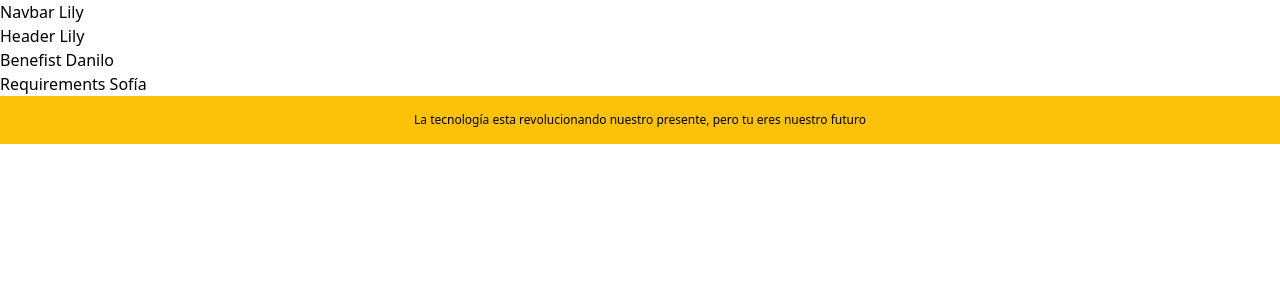
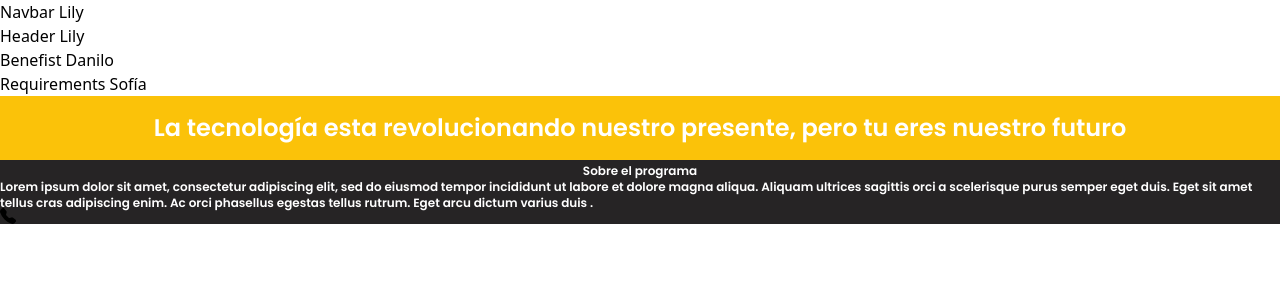
Before and after one commit to programateacademy/PROGRAMATE-SCHOOL-FRONT, a React (Vite) app: page / in a window 1280 px wide. Shown: the top 300 px of the page. Built offline with nearby package versions, Linux system fonts and the light colour scheme.

Commit message:
Talk about the program

```diff
--- a/package.json
+++ b/package.json
@@ -11,6 +11,7 @@
   "dependencies": {
     "react": "^18.2.0",
     "react-dom": "^18.2.0",
+    "react-icons": "^4.7.1",
     "react-router-dom": "^6.8.1"
   },
   "devDependencies": {
--- a/src/App.jsx
+++ b/src/App.jsx
@@ -1,4 +1,4 @@
-  import React from 'react'
+import React from 'react'
 import Home from './pages/Home'
 
 function App() {
--- a/src/components/Footer.jsx
+++ b/src/components/Footer.jsx
@@ -1,12 +1,24 @@
 import React from 'react'
+import { BsFillTelephoneFill } from 'react-icons/bs'
 
 export const Footer = () => {
     return (
         <>
+            {/* Phrase of Educamas */}
             <footer>
                 <div className='flex justify-center items-center bg-yellow p-4 w-'>
-            <h1 className='text-xs'>La tecnología esta revolucionando nuestro presente, pero tu eres nuestro futuro</h1>
+                    <h1 className='text-2xl font-Poppins font-semibold text-light '>La tecnología esta revolucionando nuestro presente, pero tu eres nuestro futuro</h1>
                 </div>
+                {/* Talk about the program */}
+                <section className=' w-30  bg-dark'>
+
+                    <sub className=' '>
+                        <h2 className='flex justify-center items-center text-xs text-light font-Poppins font-semibold' >Sobre el programa</h2>
+                        <h3 className=' flex justify-center items-center  text-xs text-light font-Poppins font-semibold' >Lorem ipsum dolor sit amet, consectetur adipiscing elit, sed do eiusmod tempor incididunt ut labore et dolore magna aliqua. Aliquam ultrices sagittis orci a scelerisque purus semper eget duis. Eget sit amet tellus cras adipiscing enim. Ac orci phasellus egestas tellus rutrum. Eget arcu dictum varius duis .</h3>
+                    </sub>
+                 <BsFillTelephoneFill />
+                   {/* <FaMapMarkerAlt/> */}
+                </section>
             </footer>
         </>
     )
```
Also changed, not shown: 1 other file (tests, documents, lock files or other folders). Lines whose indentation alone changed are shown as unchanged.
